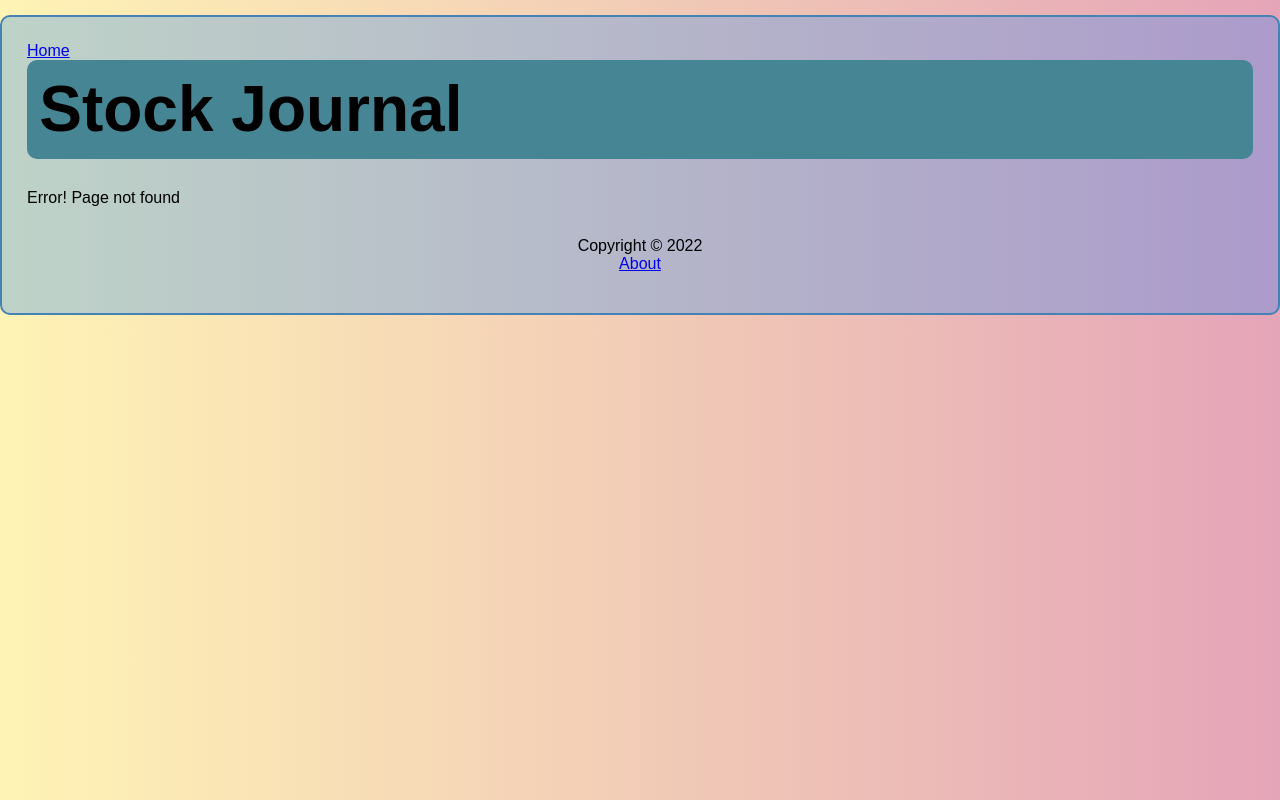
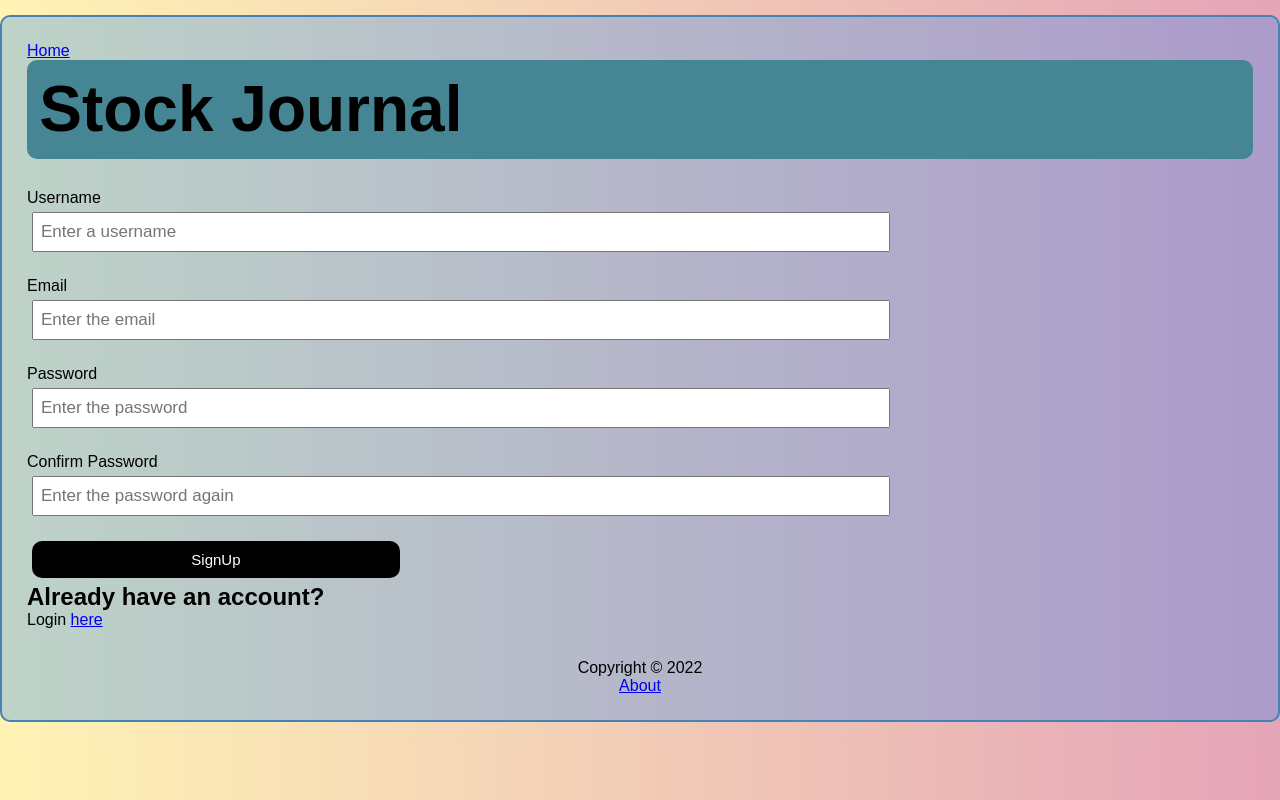
Before and after one commit to Manmeet-Singh-Lamba/Stock_Journal_App, a React (Create React App) app in the folder Frontend/client_app/: page /SignUp in a window 1280 px wide. Before the commit this address had no page. Built offline with nearby package versions, Linux system fonts and the light colour scheme.

Commit message:
new sign-up page added and activated in frontend app

```diff
--- a/Frontend/client_app/src/App.js
+++ b/Frontend/client_app/src/App.js
@@ -6,6 +6,8 @@ import Logout from './components/Logout'
 import NoteDisplay from './components/NoteDisplay'
 import ErrorPage from './components/ErrorPage'
 import Login from './components/Login'
+import SignUp from './components/SignUp'
+//import SignUpForm from './components/auth/SignUpForm';
 import React, { useState, useEffect} from 'react'
 import {BrowserRouter as Router, Route, Routes, Link} from 'react-router-dom'
 
@@ -16,7 +18,10 @@ import './index.css'
 const App = ()=> {
   const [user_token, setUser_token] = useState(sessionStorage.getItem("user_token"))
 
-
+  window.scrollTo({
+    top: 0,
+    left: 0,
+  });
   //const onAddClick= () => setshowAddNote(!showAddNote)
 
   // useEffect(()=>{
@@ -51,6 +56,7 @@ const App = ()=> {
           <Route path = '/' element = {user_token && user_token!== '' ? <Home user_token={user_token} />: <Login catchUser_token = {catchUser_token}/>} />
           <Route path = '/home' element = {user_token && user_token!== '' ? <Home user_token={user_token} />: <Login catchUser_token = {catchUser_token}/>} />
           <Route path ='/Login' element = {<Login catchUser_token = {catchUser_token} />} />
+          <Route path ='/SignUp' element = {<SignUp />} />
           <Route path = '/notes/:ticker_symbol' element = {user_token && user_token!== ''? <NoteDisplay user_token = {user_token}/>: <Login catchUser_token = {catchUser_token}/>}/>
           <Route path = '/about' element = {user_token && user_token!== ''?  <About />: <Login catchUser_token = {catchUser_token}/>} />
           <Route path = '/Logout' element = {<Logout  />} />
--- a/Frontend/client_app/src/components/Login.js
+++ b/Frontend/client_app/src/components/Login.js
@@ -10,7 +10,7 @@ const Login = (props) => {
   const renderCount = useRef(0);
 
   useEffect(() => {
-    renderCount.current = renderCount.current +1;
+    renderCount.current = renderCount.current + 1;
   });
 
   const goLogin = async (username, password) => {
@@ -47,32 +47,30 @@ const Login = (props) => {
     }
 
     goLogin(username, password);
-
-    //setUsername("");
-    //setPassword("");
   };
 
   return (
     <form onSubmit={onSubmit}>
       <div className="form-control">
         <label>Username</label>
-        <input
-          ref = {username}
-          type="text"
-          placeholder="Enter your username"
-        />
+        <input ref={username} type="text" placeholder="Enter your username" />
       </div>
       <div className="form-control">
         <label>Password</label>
         <input
-          ref = {password}
+          ref={password}
           type="password"
           placeholder="Enter the password"
         />
       </div>
       <input type="submit" value="Login" className="btn btn-block" />
 
-      <div>Rendered  {renderCount.current} times</div>
+      <div>
+        <h2> Don't have an account yet? </h2>
+        Register <a href="/signUp">here</a>
+      </div>
+
+      {/* <div>Rendered {renderCount.current} times</div> */}
     </form>
   );
 };
--- /dev/null
+++ b/Frontend/client_app/src/components/SignUp.js
@@ -0,0 +1,124 @@
+import React, { useEffect, useRef } from "react";
+import { useNavigate } from "react-router-dom";
+
+const SignUp = (props) => {
+  //const [user_token, setUser_token] = useState("");
+  const user_token = useRef("");
+  const username = useRef("");
+  const password = useRef("");
+  const email = useRef("");
+  const confirmPassword = useRef("");
+  const navigateAfterSignUp = useNavigate();
+  const renderCount = useRef(0);
+
+  useEffect(() => {
+    renderCount.current = renderCount.current + 1;
+  });
+
+  const goSignUp = async (username, password, email) => {
+    // const cred = `${username.current.value}:${password.current.value}`;
+    // const info = btoa(cred);
+    // var myHeaders = new Headers();
+    // myHeaders.append("Authorization", `Basic ${info}`);
+
+    // var requestOptions = {
+    //   method: "GET",
+    //   headers: myHeaders,
+    //   redirect: "follow",
+    // };
+
+    // fetch("http://127.0.0.1:5000/user", requestOptions)
+    //   .then((response) => response.json())
+    //   .then((result) => {
+    //     user_token.current = result["token"];
+    //     sessionStorage.setItem("user_token", result["token"]);
+    //   })
+    //   .catch((error) => console.log("error:", error));
+
+    // console.log(`in SignUp.js ${user_token.current}`);
+    // props.catchUser_token(user_token.current);
+    var myHeaders = new Headers();
+    myHeaders.append("Content-Type", "application/json");
+
+    var raw = JSON.stringify({
+      username: username.current.value,
+      password: password.current.value,
+      email: email.current.value,
+    });
+
+    var requestOptions = {
+      method: "POST",
+      headers: myHeaders,
+      body: raw,
+      redirect: "follow",
+    };
+
+    fetch("http://127.0.0.1:5000/user", requestOptions)
+      .then((response) => response.text())
+      .then((result) => console.log(result))
+      .catch((error) => console.log("error", error));
+
+    navigateAfterSignUp("/login");
+  };
+
+  const onSubmit = async (e) => {
+    e.preventDefault();
+
+    if (
+      !username.current.value ||
+      !password.current.value ||
+      !email.current.value
+    ) {
+      alert("Please add all info");
+      return;
+    }
+    if (password.current.value != confirmPassword.current.value) {
+      alert(
+        'Please confirm the password by typing the password again in "Confirm password" field'
+      );
+      return;
+    }
+
+    goSignUp(username, password, email);
+  };
+
+  return (
+    <form onSubmit={onSubmit}>
+      <div className="form-control">
+        <label>Username</label>
+        <input ref={username} type="text" placeholder="Enter a username" />
+      </div>
+      <div className="form-control">
+        <label>Email</label>
+        <input ref={email} type="email" placeholder="Enter the email" />
+      </div>
+      <div className="form-control">
+        <label>Password</label>
+        <input
+          ref={password}
+          type="password"
+          placeholder="Enter the password"
+        />
+      </div>
+      <div className="form-control">
+        <label>Confirm Password</label>
+        <input
+          ref={confirmPassword}
+          type="password"
+          placeholder="Enter the password again"
+        />
+      </div>
+
+      <input type="submit" value="SignUp" className="btn btn-block" />
+
+      <div>
+        <h2> Already have an account? </h2>
+        Login <a href="/login">here</a>
+      </div>
+
+      {/* <div>Rendered {renderCount.current} times</div> */}
+    </form>
+  );
+};
+
+export default SignUp;
--- a/Frontend/client_app/src/index.css
+++ b/Frontend/client_app/src/index.css
@@ -99,6 +99,8 @@ body {
 }
 
 .form-control {
+  align-items: center;
+  justify-content: center;
   margin: 20px 0;
 }
 
```
Also changed, not shown: 2 other files (tests, documents, lock files or other folders).
